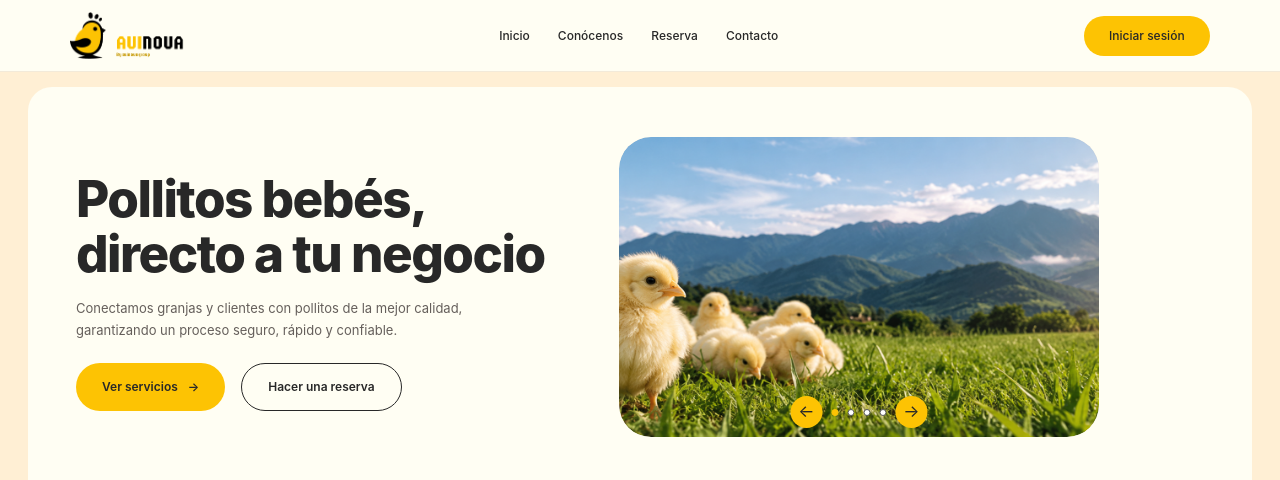
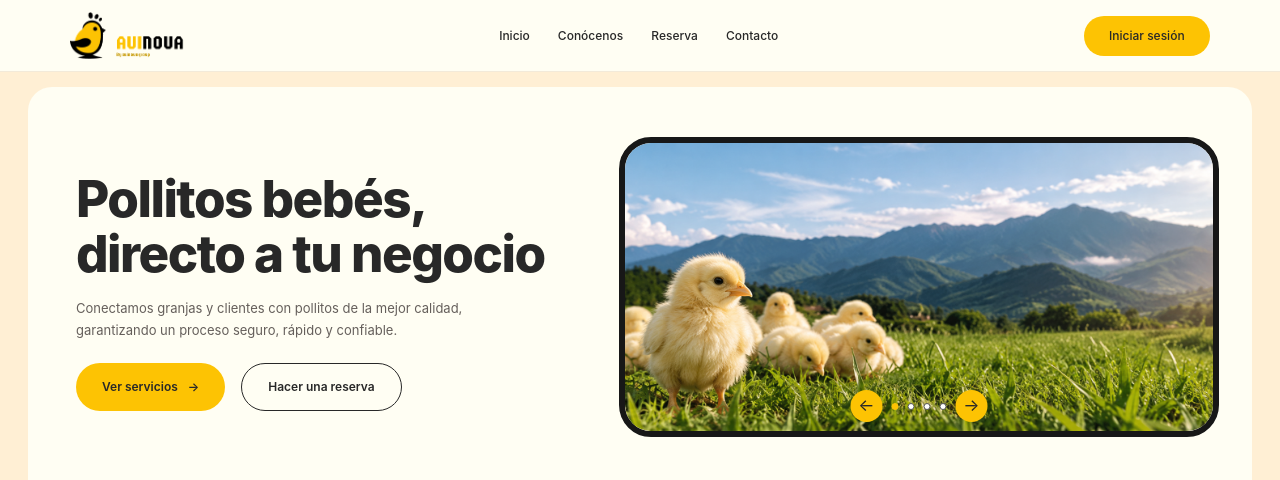
Before and after one commit to jebolanosgr-droid/desarrollo-web-distribuidora-av, a Next.js app: page / in a window 1280 px wide. Shown: the top 480 px of the page. Built offline with nearby package versions, Linux system fonts and the light colour scheme.

Commit message:
feat: update hero visual styling and aspect ratio adjustments
V0-Chat-Id: hGHREshWjT2

```diff
--- a/app/globals.css
+++ b/app/globals.css
@@ -2,7 +2,7 @@
 @import 'tw-animate-css';
 @import 'shadcn/tailwind.css';
 
-.contact-line img{width:22px;height:22px;object-fit:contain;display:block}.map-card{overflow:hidden}.map-card iframe{display:block}.hero-visual{overflow:hidden;border:0!important;border-radius:2rem}.hero-visual>img{width:100%;height:100%;object-fit:cover;display:block;border:0!important;border-radius:2rem}.trust-art{border:0!important;border-radius:0;object-fit:cover;display:block}
+.contact-line img{width:22px;height:22px;object-fit:contain;display:block}.map-card{overflow:hidden}.map-card iframe{display:block}.hero-visual{overflow:hidden;border:6px solid #171717!important;border-radius:2rem;box-sizing:border-box;aspect-ratio:16/8}.hero-visual>img{width:100%;height:100%;object-fit:cover;display:block;border:0!important;border-radius:1.55rem}.trust-art{border:0!important;border-radius:0;object-fit:cover;display:block}
 
 /* Ajustes finales de marca y llamada a la acción. */
 .footer-brand .brand img{width:180px}
@@ -26,7 +26,7 @@
 @media(min-width:1100px){
   .hero{padding:48px 66px 42px;grid-template-columns:minmax(0, .92fr) minmax(0, 1.08fr);gap:54px}
   .hero-copy h1{font-size:clamp(3rem,3.5vw,4rem)}
-  .hero-visual{height:420px}
+  .hero-visual{height:360px;aspect-ratio:16/8}
   .benefits{grid-column:1 / -1;gap:48px;margin-top:18px}
   .services{padding-left:66px;padding-right:66px}
   .service-grid{gap:16px}
@@ -62,7 +62,7 @@ img,svg,iframe,video{display:block;max-width:100%}img{height:auto}button,input,s
 .hero,.services,.contact,.process,.trust,.reservation,footer{min-width:0}
 .site-header{min-height:4.5rem;height:auto;padding-inline:var(--page-padding);gap:clamp(.75rem,2vw,2rem)}
 .brand{flex:0 0 auto;min-width:0}.brand img{max-width:100%;height:auto}.nav{min-width:0;flex-wrap:wrap;justify-content:center;gap:clamp(.75rem,2vw,2rem)}
-.hero{grid-template-columns:minmax(0,.85fr) minmax(0,1.15fr);gap:clamp(2rem,5vw,5rem)}.hero-copy,.hero-visual{min-width:0}.hero-visual{height:auto;aspect-ratio:16/10;min-height:0}.benefits{grid-template-columns:repeat(4,minmax(0,1fr));min-width:0}.benefits article,.service-card,.steps article{min-width:0}.benefits p,.service-card p,.steps p,.trust-content>p{overflow-wrap:anywhere}
+.hero{grid-template-columns:minmax(0,.85fr) minmax(0,1.15fr);gap:clamp(2rem,5vw,5rem)}.hero-copy,.hero-visual{min-width:0}.hero-visual{height:auto;aspect-ratio:16/8;min-height:0}.benefits{grid-template-columns:repeat(4,minmax(0,1fr));min-width:0}.benefits article,.service-card,.steps article{min-width:0}.benefits p,.service-card p,.steps p,.trust-content>p{overflow-wrap:anywhere}
 .services{grid-template-columns:minmax(16rem,.8fr) minmax(0,1.8fr);gap:clamp(2rem,5vw,5rem);min-width:0}.service-grid{grid-template-columns:repeat(3,minmax(0,1fr));min-width:0}.service-card{height:auto;min-height:100%;display:flex;flex-direction:column}.card-image{aspect-ratio:16/9;height:auto;object-fit:cover}.service-card>a{margin-top:auto}
 .trust{grid-template-columns:minmax(0,1fr) minmax(0,1.45fr);width:min(100% - 2rem,var(--content-max-width));min-height:0}.trust-art{height:100%;min-height:0;aspect-ratio:1.35/1;object-fit:cover}.trust-content{min-width:0}.trust-points{grid-template-columns:repeat(4,minmax(0,1fr));min-width:0}.trust-points>div{min-width:0}.process{min-width:0}.steps{grid-template-columns:repeat(4,minmax(0,1fr));min-width:0}.contact{grid-template-columns:minmax(0,.9fr) minmax(0,1.1fr);gap:clamp(2rem,5vw,5rem);min-width:0}.map-card{width:100%;min-height:clamp(18rem,35vw,28rem)}.map-card iframe{width:100%;height:100%;min-height:inherit;border:0}
 footer{min-width:0}.footer-nav,.socials{min-width:0;flex-wrap:wrap}
```
